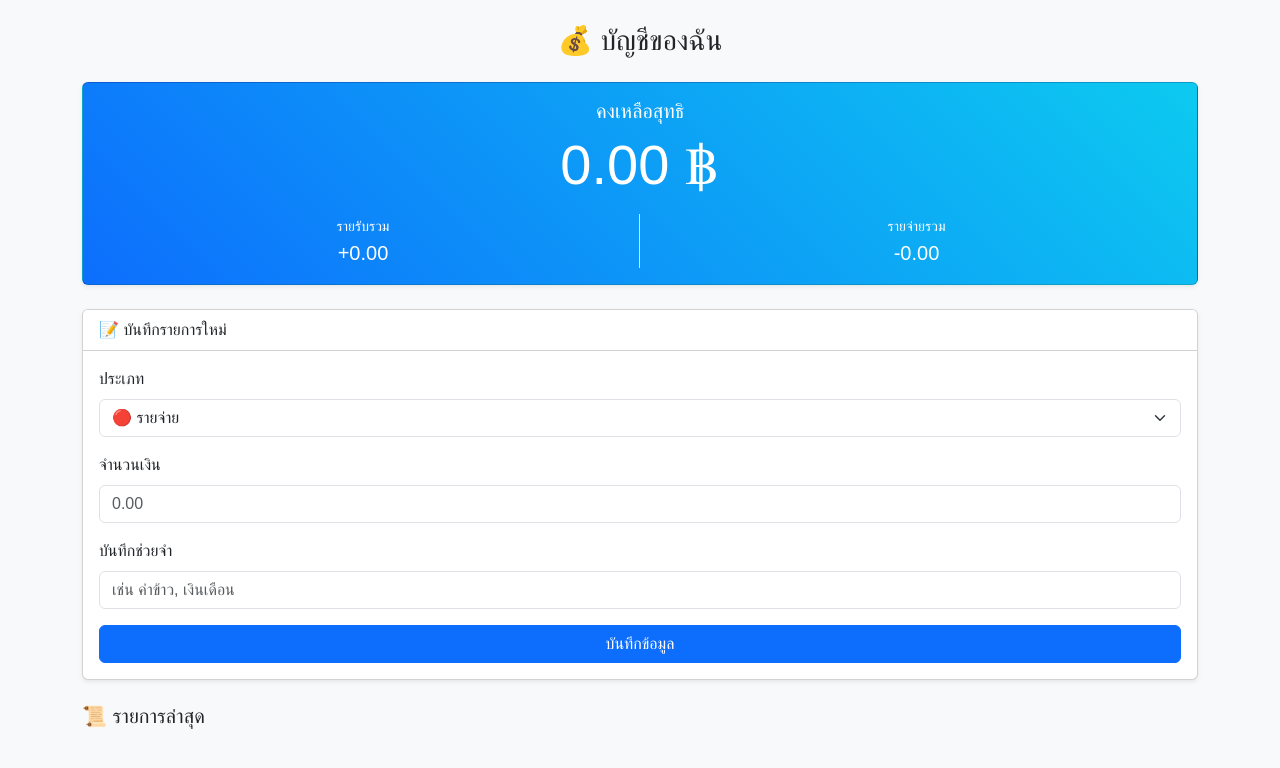
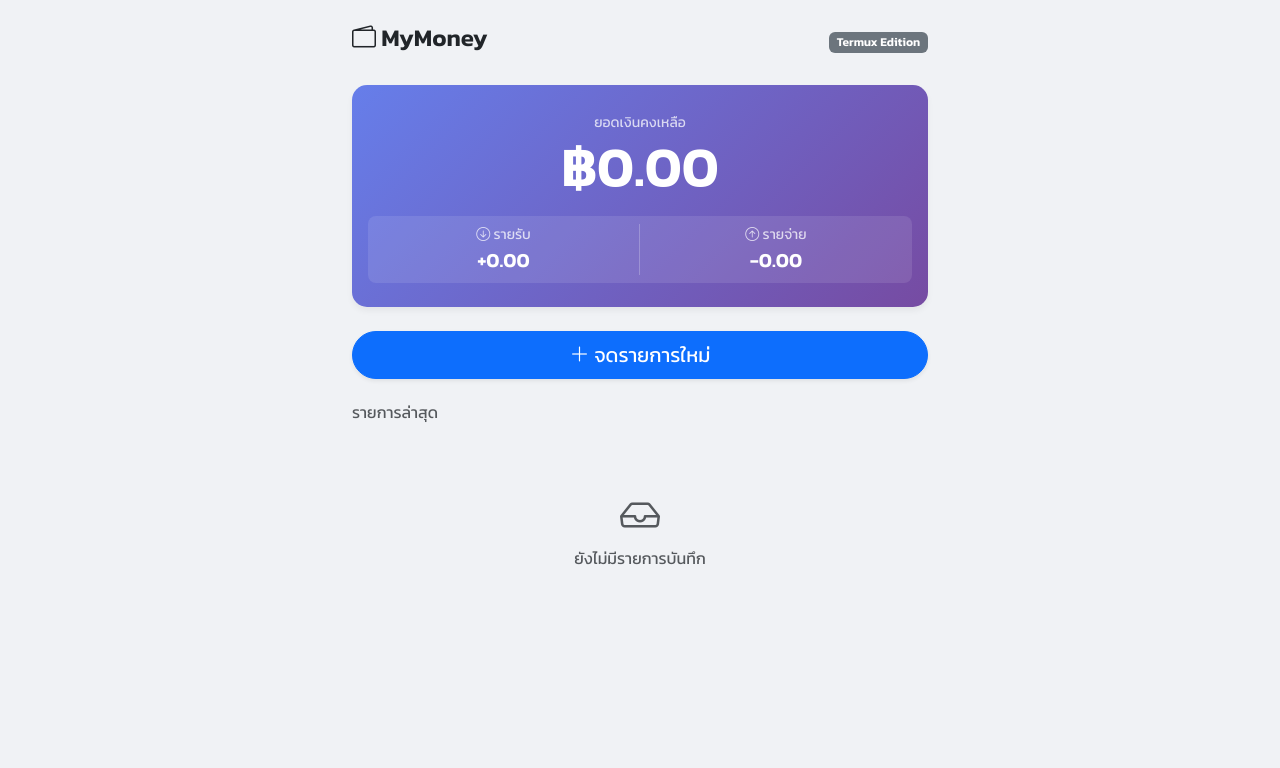
Before and after one commit to Ze4llaboizeng/mymoney, a Flask app: page / in a window 1280 px wide. Shown: the top 768 px of the page. Run offline with Flask 3, Linux system fonts and the light colour scheme.

Commit message:
Update index.html

```diff
--- a/templates/index.html
+++ b/templates/index.html
@@ -3,74 +3,186 @@
 <head>
     <meta charset="UTF-8">
     <meta name="viewport" content="width=device-width, initial-scale=1.0">
-    <title>บัญชีรายรับ-รายจ่าย</title>
+    <title>MyMoney Dashboard</title>
     <link href="https://cdn.jsdelivr.net/npm/bootstrap@5.3.0/dist/css/bootstrap.min.css" rel="stylesheet">
+    <link rel="stylesheet" href="https://cdn.jsdelivr.net/npm/bootstrap-icons@1.11.0/font/bootstrap-icons.css">
+    <link href="https://fonts.googleapis.com/css2?family=Kanit:wght@300;400;600&display=swap" rel="stylesheet">
+
     <style>
-        body { background-color: #f8f9fa; font-family: 'Sarabun', sans-serif; }
-        .card-balance { background: linear-gradient(45deg, #0d6efd, #0dcaf0); color: white; }
-        .type-income { color: green; font-weight: bold; }
-        .type-expense { color: red; font-weight: bold; }
+        body { background-color: #f0f2f5; font-family: 'Kanit', sans-serif; }
+        .card { border: none; border-radius: 15px; box-shadow: 0 4px 6px rgba(0,0,0,0.05); }
+        .card-balance { background: linear-gradient(135deg, #667eea 0%, #764ba2 100%); color: white; }
+        .text-income { color: #198754; }
+        .text-expense { color: #dc3545; }
+        .transaction-item { transition: transform 0.2s; }
+        .transaction-item:hover { transform: translateY(-2px); background-color: #f8f9fa; }
+        .icon-box { width: 40px; height: 40px; display: flex; align-items: center; justify-content: center; border-radius: 10px; }
+        .bg-income-light { background-color: #d1e7dd; color: #0f5132; }
+        .bg-expense-light { background-color: #f8d7da; color: #842029; }
     </style>
 </head>
 <body>
-    <div class="container py-4">
-        <h3 class="text-center mb-4">💰 บัญชีของฉัน</h3>
+    <div class="container py-4" style="max-width: 600px;">
 
-        <div class="card card-balance mb-4 shadow-sm">
-            <div class="card-body text-center">
-                <h5>คงเหลือสุทธิ</h5>
-                <h1 class="display-4">{{ "{:,.2f}".format(balance) }} ฿</h1>
-                <div class="row mt-3">
-                    <div class="col-6 border-end">
-                        <small>รายรับรวม</small><br>
-                        <span class="fs-5">+{{ "{:,.2f}".format(income) }}</span>
+        <div class="d-flex justify-content-between align-items-center mb-4">
+            <h4 class="fw-bold"><i class="bi bi-wallet2"></i> MyMoney</h4>
+            <span class="badge bg-secondary">Termux Edition</span>
+        </div>
+
+        <div class="card card-balance mb-4">
+            <div class="card-body text-center py-4">
+                <small class="opacity-75">ยอดเงินคงเหลือ</small>
+                <h1 class="display-4 fw-bold mb-3">฿{{ "{:,.2f}".format(balance) }}</h1>
+                <div class="row g-0 bg-white bg-opacity-10 rounded-3 py-2">
+                    <div class="col-6 border-end border-light border-opacity-25">
+                        <div class="small opacity-75"><i class="bi bi-arrow-down-circle"></i> รายรับ</div>
+                        <div class="fs-5 fw-bold">+{{ "{:,.2f}".format(income) }}</div>
                     </div>
                     <div class="col-6">
-                        <small>รายจ่ายรวม</small><br>
-                        <span class="fs-5">-{{ "{:,.2f}".format(expense) }}</span>
+                        <div class="small opacity-75"><i class="bi bi-arrow-up-circle"></i> รายจ่าย</div>
+                        <div class="fs-5 fw-bold">-{{ "{:,.2f}".format(expense) }}</div>
                     </div>
                 </div>
             </div>
         </div>
 
-        <div class="card mb-4 shadow-sm">
-            <div class="card-header bg-white">📝 บันทึกรายการใหม่</div>
+        {% if expense > 0 %}
+        <div class="card mb-4">
+            <div class="card-body">
+                <h6 class="card-title text-muted mb-3">ภาพรวมค่าใช้จ่าย</h6>
+                <div style="height: 200px; position: relative;">
+                    <canvas id="expenseChart"></canvas>
+                </div>
+            </div>
+        </div>
+        {% endif %}
+
+        <div class="d-grid mb-4">
+            <button class="btn btn-primary btn-lg rounded-pill shadow-sm" type="button" data-bs-toggle="collapse" data-bs-target="#addForm">
+                <i class="bi bi-plus-lg"></i> จดรายการใหม่
+            </button>
+        </div>
+
+        <div class="collapse mb-4" id="addForm">
+            <div class="card">
                 <div class="card-body">
                     <form action="/add" method="POST">
-                    <div class="mb-3">
-                        <label class="form-label">ประเภท</label>
-                        <select name="type" class="form-select">
+                        <div class="row g-2 mb-3">
+                            <div class="col-6">
+                                <label class="form-label small text-muted">ประเภท</label>
+                                <select name="type" class="form-select" id="typeSelect" onchange="toggleCategories()">
                                     <option value="expense">🔴 รายจ่าย</option>
                                     <option value="income">🟢 รายรับ</option>
                                 </select>
                             </div>
-                    <div class="mb-3">
-                        <label class="form-label">จำนวนเงิน</label>
-                        <input type="number" step="0.01" name="amount" class="form-control" required placeholder="0.00">
+                            <div class="col-6">
+                                <label class="form-label small text-muted">หมวดหมู่</label>
+                                <select name="category" class="form-select" id="categorySelect">
+                                    </select>
+                            </div>
                         </div>
                         <div class="mb-3">
-                        <label class="form-label">บันทึกช่วยจำ</label>
-                        <input type="text" name="note" class="form-control" placeholder="เช่น ค่าข้าว, เงินเดือน">
+                            <label class="form-label small text-muted">จำนวนเงิน</label>
+                            <div class="input-group">
+                                <span class="input-group-text">฿</span>
+                                <input type="number" step="0.01" name="amount" class="form-control form-control-lg" required placeholder="0.00">
                             </div>
-                    <button type="submit" class="btn btn-primary w-100">บันทึกข้อมูล</button>
+                        </div>
+                        <div class="mb-3">
+                            <label class="form-label small text-muted">โน้ตช่วยจำ</label>
+                            <input type="text" name="note" class="form-control" placeholder="เช่น มื้อเย็น, ค่ารถ">
+                        </div>
+                        <button type="submit" class="btn btn-success w-100">บันทึก</button>
                     </form>
                 </div>
             </div>
+        </div>
 
-        <h5>📜 รายการล่าสุด</h5>
-        <div class="list-group shadow-sm">
+        <h6 class="text-muted mb-3">รายการล่าสุด</h6>
+        <div class="d-flex flex-column gap-2">
             {% for t in transactions %}
-            <div class="list-group-item d-flex justify-content-between align-items-center">
+            <div class="card transaction-item">
+                <div class="card-body p-3 d-flex justify-content-between align-items-center">
+                    <div class="d-flex align-items-center gap-3">
+                        <div class="icon-box {{ 'bg-income-light' if t.type == 'income' else 'bg-expense-light' }}">
+                            <i class="bi {{ 'bi-cash-coin' if t.type == 'income' else 'bi-bag-dash' }}"></i>
+                        </div>
                         <div>
-                    <div class="fw-bold">{{ t.note }}</div>
-                    <small class="text-muted">{{ t.date }}</small>
+                            <div class="fw-bold">{{ t.note }} <span class="badge bg-light text-secondary border rounded-pill fw-normal ms-1">{{ t.category }}</span></div>
+                            <small class="text-muted" style="font-size: 0.8rem;">{{ t.date }}</small>
                         </div>
-                <span class="{{ 'type-income' if t.type == 'income' else 'type-expense' }}">
+                    </div>
+                    <div class="text-end">
+                        <div class="fw-bold {{ 'text-income' if t.type == 'income' else 'text-expense' }}">
                             {{ '+' if t.type == 'income' else '-' }}{{ "{:,.2f}".format(t.amount) }}
-                </span>
+                        </div>
+                        {% if t.id %}
+                        <a href="/delete/{{ t.id }}" class="text-secondary opacity-25 hover-opacity-100 text-decoration-none" onclick="return confirm('ลบรายการนี้?')">
+                            <small><i class="bi bi-trash"></i></small>
+                        </a>
+                        {% endif %}
+                    </div>
+                </div>
+            </div>
+            {% else %}
+            <div class="text-center py-5 text-muted">
+                <i class="bi bi-inbox fs-1"></i>
+                <p>ยังไม่มีรายการบันทึก</p>
             </div>
             {% endfor %}
         </div>
     </div>
+
+    <script src="https://cdn.jsdelivr.net/npm/bootstrap@5.3.0/dist/js/bootstrap.bundle.min.js"></script>
+    <script src="https://cdn.jsdelivr.net/npm/chart.js"></script>
+    <script>
+        // Data from Flask
+        const chartLabels = JSON.parse('{{ chart_labels | safe }}');
+        const chartData = JSON.parse('{{ chart_data | safe }}');
+
+        // Render Chart if data exists
+        if (chartData.length > 0) {
+            const ctx = document.getElementById('expenseChart').getContext('2d');
+            new Chart(ctx, {
+                type: 'doughnut',
+                data: {
+                    labels: chartLabels,
+                    datasets: [{
+                        data: chartData,
+                        backgroundColor: ['#ff6384', '#36a2eb', '#ffce56', '#4bc0c0', '#9966ff', '#ff9f40'],
+                        borderWidth: 0
+                    }]
+                },
+                options: {
+                    responsive: true,
+                    maintainAspectRatio: false,
+                    plugins: {
+                        legend: { position: 'right', labels: { boxWidth: 12 } }
+                    }
+                }
+            });
+        }
+
+        // Dynamic Categories
+        const expenseCats = ["อาหาร", "เดินทาง", "ช้อปปิ้ง", "บิล/ค่าบริการ", "อื่นๆ"];
+        const incomeCats = ["เงินเดือน", "โบนัส", "ขายของ", "อื่นๆ"];
+
+        function toggleCategories() {
+            const type = document.getElementById("typeSelect").value;
+            const catSelect = document.getElementById("categorySelect");
+            catSelect.innerHTML = ""; // Clear options
+
+            const cats = type === "expense" ? expenseCats : incomeCats;
+            cats.forEach(c => {
+                const opt = document.createElement("option");
+                opt.value = c;
+                opt.innerText = c;
+                catSelect.appendChild(opt);
+            });
+        }
+
+        // Init
+        toggleCategories();
+    </script>
 </body>
 </html>
```
Lines whose indentation alone changed are shown as unchanged.
